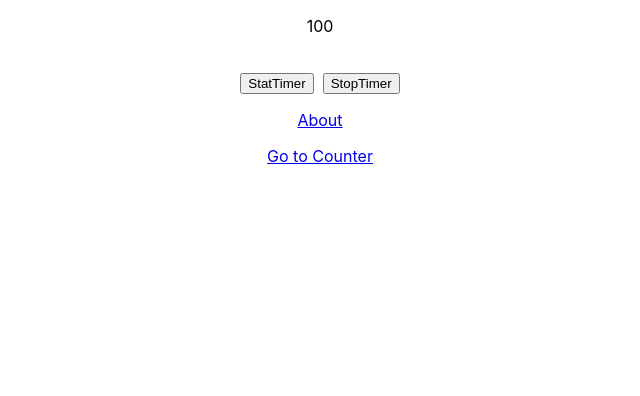
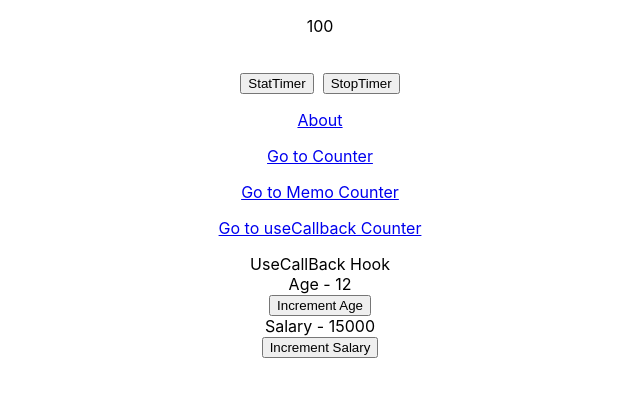
Before and after one commit to bhuvaneshwaran-kumar/JS-Reference, a React (Create React App) app: page /optimize-counter-use-callback in a window 1280 px wide. Shown: the top 396 px of the page, without its empty margins (320-960 px from the left). Built offline with nearby package versions, Linux system fonts and the light colour scheme.

Commit message:
added useMemo and useCallback

```diff
--- a/public/index.html
+++ b/public/index.html
@@ -1,15 +1,13 @@
 <!DOCTYPE html>
 <html lang="en">
+
 <head>
   <meta charset="utf-8" />
   <link rel="icon" href="%PUBLIC_URL%/favicon.ico" />
   <meta name="viewport" content="width=device-width, initial-scale=1" />
   <meta name="theme-color" content="#000000" />
-    <meta
-      name="description"
-      content="Web site created using create-react-app"
-    />
-    <link rel="apple-touch-icon" href="%PUBLIC_URL%/logo192.png" />
+  <meta name="description" content="Web site created using create-react-app" />
+  <!-- <link rel="apple-touch-icon" href="%PUBLIC_URL%/logo192.png" /> -->
   <!--
       manifest.json provides metadata used when your web app is installed on a
       user's mobile device or desktop. See https://developers.google.com/web/fundamentals/web-app-manifest/
@@ -26,6 +24,7 @@
     -->
   <title>React App</title>
 </head>
+
 <body>
   <noscript>You need to enable JavaScript to run this app.</noscript>
   <div id="root"></div>
@@ -40,4 +39,5 @@
       To create a production bundle, use `npm run build` or `yarn build`.
     -->
 </body>
+
 </html>
--- a/src/App.js
+++ b/src/App.js
@@ -2,6 +2,8 @@ import { useRef, useState } from "react";
 import { Switch, Route, Link } from "react-router-dom";
 import About from "./pages/About";
 import KeepCount from "./pages/KeepCount";
+import OptimiseCounter from "./pages/OptimiseCounter";
+import UseCallBack from "./pages/UseCallBack.js";
 function App() {
   const [timeInSeconds, setTimeInSeconds] = useState(100);
   const timer = useRef();
@@ -26,6 +28,12 @@ function App() {
         <p>
           <Link to="/counter">Go to Counter</Link>
         </p>
+        <p>
+          <Link to="/optimize-counter">Go to Memo Counter</Link>
+        </p>
+        <p>
+          <Link to="/optimize-counter-use-callback">Go to useCallback Counter</Link>
+        </p>
       </center>
 
       <Switch>
@@ -38,6 +46,12 @@ function App() {
         <Route path="/counter" exact>
           <KeepCount />
         </Route>
+        <Route path="/optimize-counter" exact>
+          <OptimiseCounter />
+        </Route>
+        <Route path="/optimize-counter-use-callback" exact>
+          <UseCallBack />
+        </Route>
       </Switch>
     </div>
   );
--- /dev/null
+++ b/src/context/forUseCallBack/Button.js
@@ -0,0 +1,12 @@
+import React from "react";
+
+function Button({ handleClick, children }) {
+  console.log(`renders button - ${children}`);
+  return (
+    <div>
+      <button onClick={handleClick}>{children}</button>
+    </div>
+  );
+}
+
+export default React.memo(Button);
--- /dev/null
+++ b/src/context/forUseCallBack/Count.js
@@ -0,0 +1,12 @@
+import React from 'react'
+
+function Count({ text, count }) {
+    console.log(`Rendering ${text}`)
+    return (
+        <div>
+            {text} - {count}
+        </div>
+    )
+}
+
+export default React.memo(Count)
--- /dev/null
+++ b/src/context/forUseCallBack/Title.js
@@ -0,0 +1,8 @@
+import React from "react";
+
+function Title() {
+  console.log(`title component renders.`);
+  return <div>UseCallBack Hook</div>;
+}
+
+export default React.memo(Title);
--- a/src/index.js
+++ b/src/index.js
@@ -8,7 +8,7 @@ import CounterReducer, { InitialState } from './reducers/CounterReducer'
 ReactDOM.render(
   <React.StrictMode>
     <Router>
-      <UserProvider reducer={CounterReducer} state={InitialState}>
+      <UserProvider state={InitialState} reducer={CounterReducer}>
         <App />
       </UserProvider>
     </Router>
--- /dev/null
+++ b/src/pages/OptimiseCounter.js
@@ -0,0 +1,29 @@
+import React, { useState, useMemo } from "react";
+
+function OptimiseCounter() {
+  const [count1, setCount1] = useState(0);
+  const [count2, setCount2] = useState(0);
+  const updateCounter1 = () => setCount1((prev) => prev + 1);
+  const updateCounter2 = () => setCount2((prev) => prev + 1);
+
+  const isEven = useMemo(() => {
+    let i = 0;
+    while (i < 1000000000) i++;
+    return count1 % 2 === 0 ? true : false;
+  }, [count1]);
+
+  return (
+    <div>
+      <center>
+        <div>welcome to Optimize Counter component</div>
+        <button onClick={updateCounter1}> + count-one </button> &nbsp;{" "}
+        <span>{count1} is</span> <span>{isEven ? "even" : "Odd"}</span>
+        <br />
+        <button onClick={updateCounter2}> + count2 </button> &nbsp;{" "}
+        <span>{count2}</span>
+      </center>
+    </div>
+  );
+}
+
+export default OptimiseCounter;
--- /dev/null
+++ b/src/pages/UseCallBack.js
@@ -0,0 +1,22 @@
+import React, { useState, useCallback } from 'react'
+import Button from '../context/forUseCallBack/Button'
+import Count from '../context/forUseCallBack/Count'
+import Title from '../context/forUseCallBack/Title'
+
+function UseCallBack() {
+    const [age, setAge] = useState(12)
+    const [sal, setSal] = useState(15000)
+    const incrementAge = useCallback(() => setAge(prev => prev + 1), [age])
+    const incrementSalary = useCallback(() => setSal(prev => prev + 1000), [sal])
+    return (
+        <div style={{ display: 'flex', flexDirection: 'column', alignItems: 'center' }}>
+            <Title />
+            <Count text="Age" count={age} />
+            <Button handleClick={incrementAge}>Increment Age</Button>
+            <Count text="Salary" count={sal} />
+            <Button handleClick={incrementSalary}>Increment Salary</Button>
+        </div>
+    )
+}
+
+export default UseCallBack
```
Also changed, not shown: public/manifest.json, 1 other file (tests, documents, lock files or other folders). Lines whose indentation alone changed are shown as unchanged.
